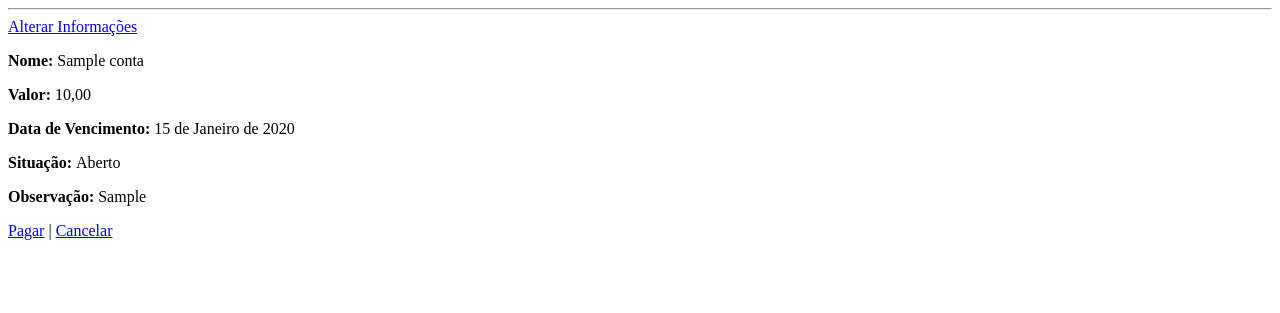
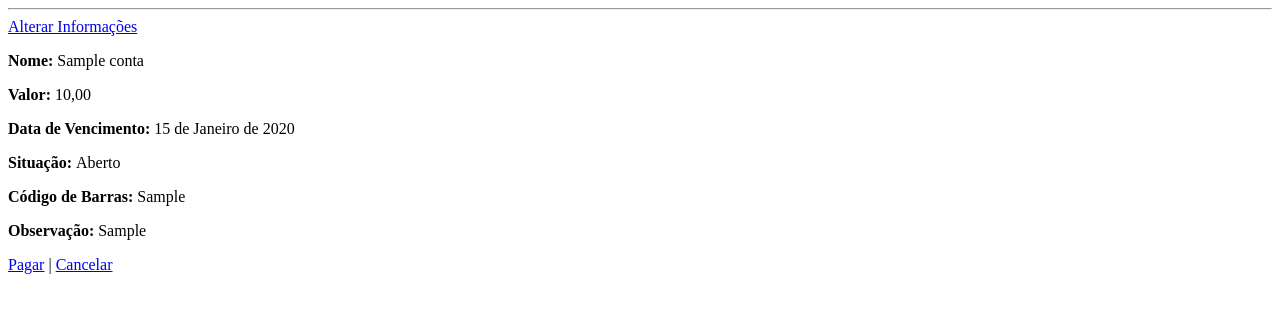
Before and after one commit to gamadev3/gamafinance, a Django app: page /detalhar/1/ in a window 1280 px wide. Shown: the part 26-339 px from the top of the page. Run offline with Django 5.2, Linux system fonts and the light colour scheme; tables that the repository leaves empty hold one stand-in row (values such as "Sample post").

Commit message:
feature: add field cod_barra in model and adapt template to render this new field.

```diff
--- a/finance/models.py
+++ b/finance/models.py
@@ -24,6 +24,7 @@ class Conta(models.Model):
         max_length=1, choices=ContaSituacao, default=ContaSituacao.ABERTO
     )
     categoria = models.ForeignKey(Categoria, on_delete=models.PROTECT)
+    cod_barra = models.CharField(max_length=250, default="Não Disponível")
     observacao = models.TextField(blank=True, null=True)
 
     def __str__(self) -> str:
--- a/finance/views.py
+++ b/finance/views.py
@@ -11,7 +11,7 @@ class ListarContas(ListView):
     context_object_name = "contas"
 
     def get_queryset(self):
-        queryset = super().get_queryset().order_by("data_vencimento")
+        queryset = super().get_queryset().order_by("data_vencimento").exclude(situacao="P")
         search = self.request.GET.get("search")
         todos = self.request.GET.get("cb-todos")
         abertos = self.request.GET.get("cb-abertos")
--- a/templates/finance/detalhar_contas.html
+++ b/templates/finance/detalhar_contas.html
@@ -23,6 +23,10 @@
 </p>
 
 <p>
+    <strong>Código de Barras: </strong> {{ object.cod_barra }}
+</p>
+
+<p>
     <strong>Observação: </strong> {{ object.observacao }}
 </p>
 
```
Also changed, not shown: finance/migrations/0004_conta_cod_barra.py (added).
